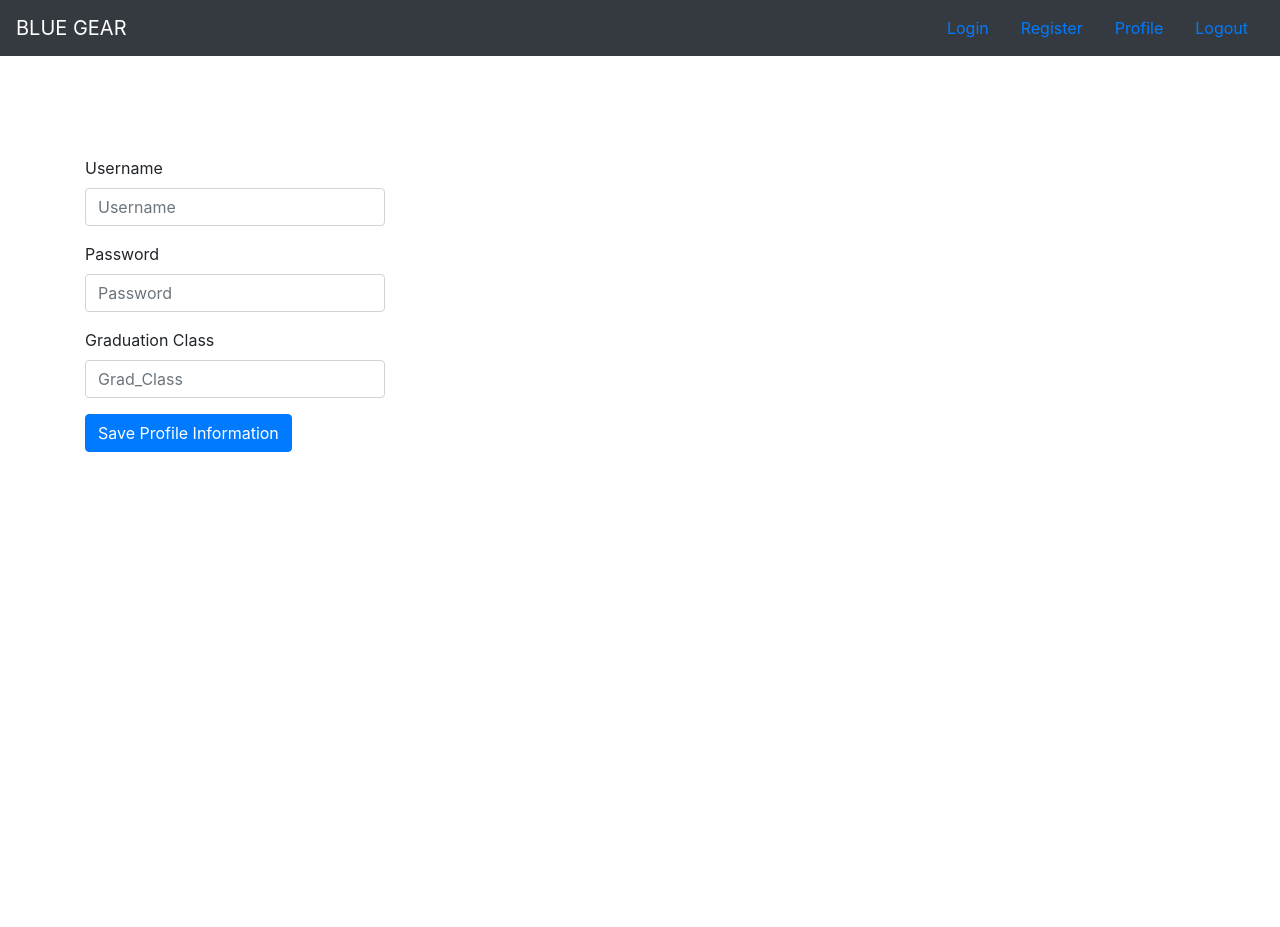
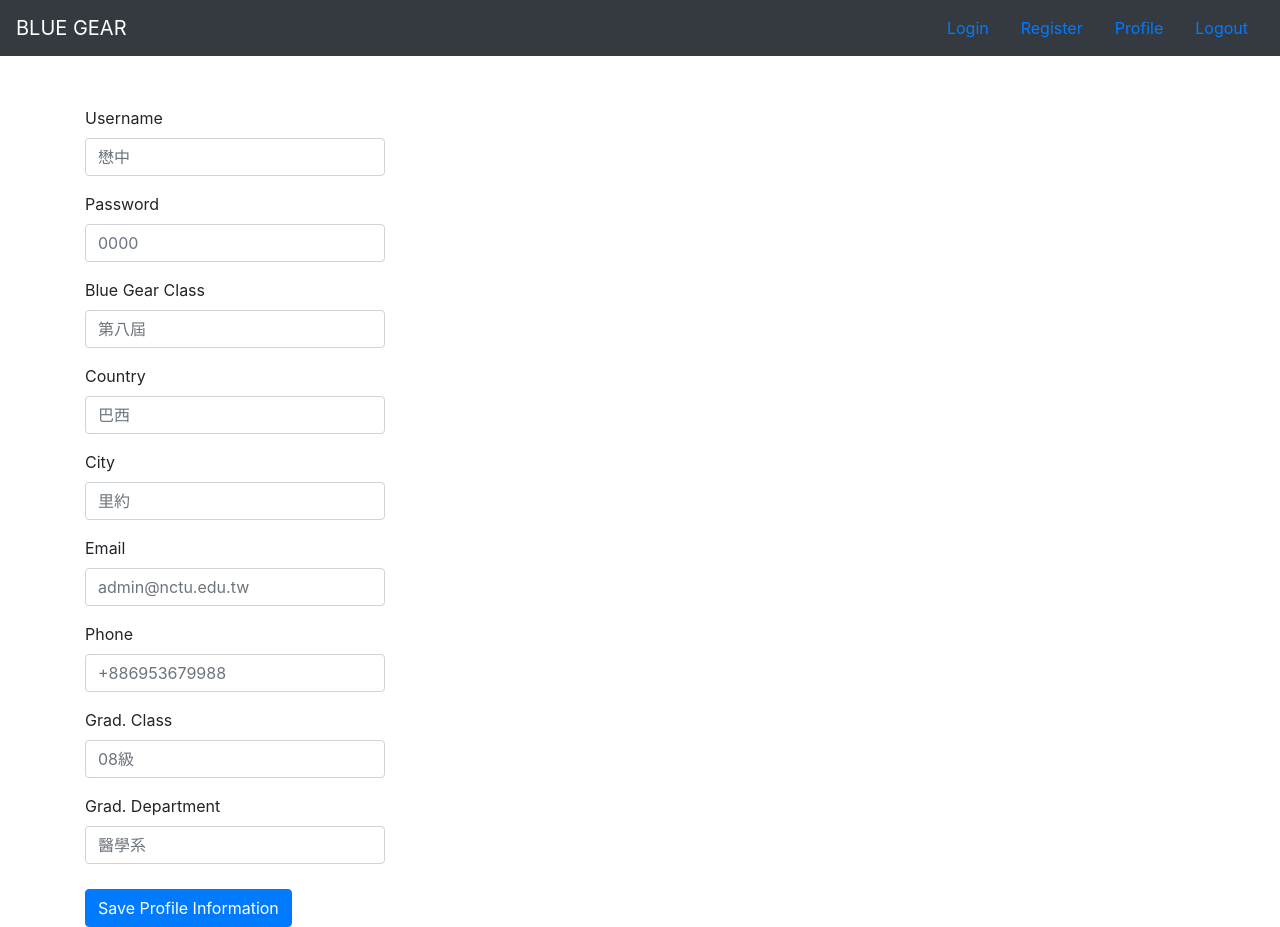
Before and after one commit to ryanycw/Blue-Gear-System, a React (Create React App) app in the folder frontend/: page /profile in a window 1280 px wide. Before the commit the page ends 800 px from the top, so only its background shows below. Built offline with nearby package versions, Linux system fonts and the light colour scheme; sample sign-in values are in the browser's storage.

Commit message:
new form space in frontend

```diff
--- a/frontend/src/Pages/Profile.js
+++ b/frontend/src/Pages/Profile.js
@@ -10,7 +10,13 @@ export default class Profile extends Component {
         this.state = {
           username: '',
           password: '',
+          bgp_class: '',
+          cur_country: '',
+          cur_city: '',
+          email: '',
+          phone: '',
           grad_class: '',
+          grad_dep: '',
           isSignedUp: false, // <-- initialize the signup state as false
         };
         this.onChange = this.onChange.bind(this);
@@ -22,7 +28,22 @@ export default class Profile extends Component {
     handleSubmit(event) {
         console.log(this.state.username)
         console.log(this.state.password)
+
         axios.post(`http://127.0.0.1:8000/authentication/api/token/`,{
+            username: this.state.username,
+            password: this.state.password,
+        }).then((res) => {
+            console.log(res)
+            localStorage.setItem('token', res.data.access);
+            localStorage.setItem('user', res.config.data);
+            if (res.status === 200) {
+                this.setState({ isSignedUp: true }); // after signing up, set the state to true. This will trigger a re-render
+            }
+        }).catch(function (err){
+            console.log(err)
+        })
+
+        axios.post(`http://127.0.0.1:8000/member/api/create`,{
             username: this.state.username,
             password: this.state.password,
         }).then((res) => {
@@ -44,11 +65,11 @@ export default class Profile extends Component {
             return <Redirect to='login'/>
         }
         return (
-            <Container style={{ marginTop: '100px',}}>
+            <Container style={{ marginTop: '50px',}}>
                 <Form>
                     <Form.Group controlId="formBasicUsername" style={{ width: '300px' }}>
                         <Form.Label>Username</Form.Label>
-                        <Form.Control type="text" placeholder="Username" name="username" value={this.state.username} onChange={this.onChange}/>
+                        <Form.Control type="text" placeholder="懋中" name="username" value={this.state.username} onChange={this.onChange}/>
                         <Form.Text className="text-muted">
 
                         </Form.Text>
@@ -56,12 +77,42 @@ export default class Profile extends Component {
 
                     <Form.Group controlId="formBasicPassword" style={{ width: '300px' }}>
                         <Form.Label>Password</Form.Label>
-                        <Form.Control type="password" placeholder="Password" name="password" value={this.state.password} onChange={this.onChange}/>
+                        <Form.Control type="password" placeholder="0000" name="password" value={this.state.password} onChange={this.onChange}/>
                     </Form.Group>
 
                     <Form.Group controlId="formBasicGradClass" style={{ width: '300px' }}>
-                        <Form.Label>Graduation Class</Form.Label>
-                        <Form.Control type="text" placeholder="Grad_Class" name="grad_class" value={this.state.grad_class} onChange={this.onChange}/>
+                        <Form.Label>Blue Gear Class</Form.Label>
+                        <Form.Control type="text" placeholder="第八屆" name="bgp_class" value={this.state.bgp_class} onChange={this.onChange}/>
+                    </Form.Group>
+
+                    <Form.Group controlId="formBasicGradClass" style={{ width: '300px' }}>
+                        <Form.Label>Country</Form.Label>
+                        <Form.Control type="text" placeholder="巴西" name="cur_country" value={this.state.cur_country} onChange={this.onChange}/>
+                    </Form.Group>
+
+                    <Form.Group controlId="formBasicGradClass" style={{ width: '300px' }}>
+                        <Form.Label>City</Form.Label>
+                        <Form.Control type="text" placeholder="里約" name="cur_city" value={this.state.cur_city} onChange={this.onChange}/>
+                    </Form.Group>
+
+                    <Form.Group controlId="formBasicGradClass" style={{ width: '300px' }}>
+                        <Form.Label>Email</Form.Label>
+                        <Form.Control type="text" placeholder="admin@nctu.edu.tw" name="email" value={this.state.email} onChange={this.onChange}/>
+                    </Form.Group>
+
+                    <Form.Group controlId="formBasicGradClass" style={{ width: '300px' }}>
+                        <Form.Label>Phone</Form.Label>
+                        <Form.Control type="text" placeholder="+886953679988" name="mobile" value={this.state.phone} onChange={this.onChange}/>
+                    </Form.Group>
+
+                    <Form.Group controlId="formBasicGradClass" style={{ width: '300px' }}>
+                        <Form.Label>Grad. Class</Form.Label>
+                        <Form.Control type="text" placeholder="08級" name="grad_class" value={this.state.grad_class} onChange={this.onChange}/>
+                    </Form.Group>
+
+                    <Form.Group controlId="formBasicGradClass" style={{ width: '300px', marginBottom: '25px', }}>
+                        <Form.Label>Grad. Department</Form.Label>
+                        <Form.Control type="text" placeholder="醫學系" name="grad_dep" value={this.state.grad_dep} onChange={this.onChange}/>
                     </Form.Group>
 
                     <Button variant="primary" type="submit" onClick={this.handleSubmit}>
```
